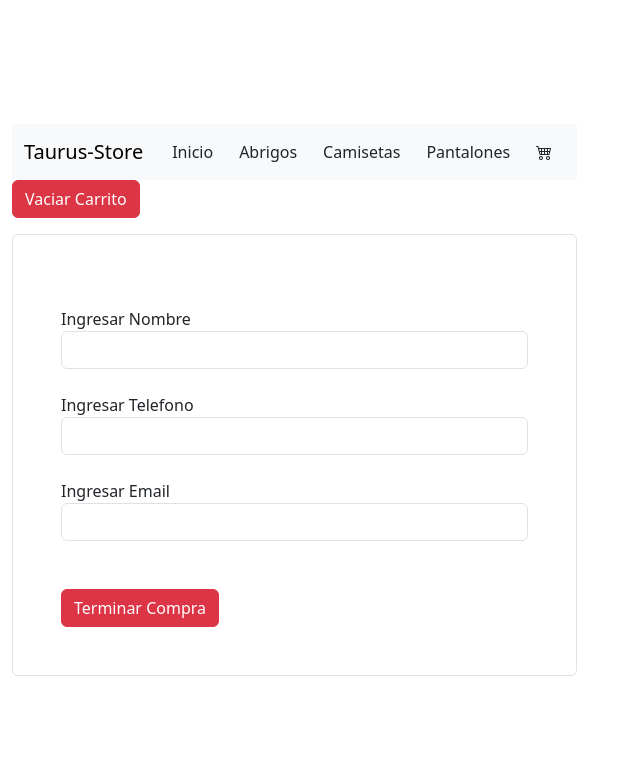
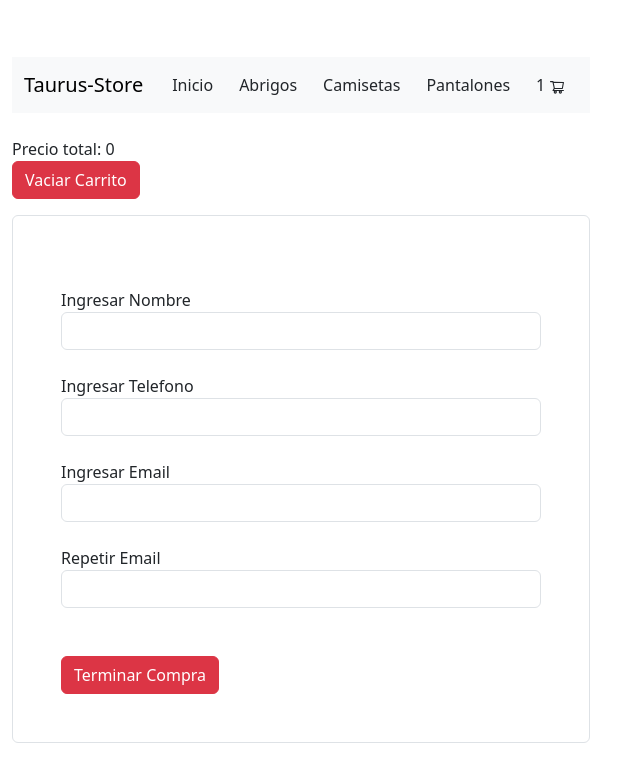
Before and after one commit to Leandr022/Taurus-Store-Ractjs, a React (Vite) app in the folder taurus-reactjs/: page /cart in a window 1280 px wide. Shown: the top 782 px of the page, without its empty margins (0-641 px from the left). Built offline with nearby package versions, Linux system fonts and the light colour scheme.

Commit message:
modificando pf

```diff
--- a/taurus-reactjs/package.json
+++ b/taurus-reactjs/package.json
@@ -16,7 +16,7 @@
     "react": "^18.2.0",
     "react-bootstrap": "^2.9.1",
     "react-dom": "^18.2.0",
-    "react-icons": "^4.11.0",
+    "react-icons": "^4.12.0",
     "react-router-dom": "^6.18.0"
   },
   "devDependencies": {
--- a/taurus-reactjs/src/components/CartContainer/CartContainer.jsx
+++ b/taurus-reactjs/src/components/CartContainer/CartContainer.jsx
@@ -1,15 +1,18 @@
 import {useCartContext} from "../../contexts/CartContext"
 import { addDoc, collection, getFirestore } from "firebase/firestore"
 import {useState} from "react"
+import { Link } from "react-router-dom"
 
 export const CartContainer = () => {
     const[formData, setFormData]= useState({
         name:'',
         phone:'',
         email:'',
+        repetirEmail:''
 
     })
-    const {cartList, vaciarCarrito} = useCartContext()
+    const [isId, setIsId] = useState('')
+    const {cartList, vaciarCarrito, totalPrice, removeProduct} = useCartContext()
 
     const handleOrder = async(evt) => {
         evt.preventDefault()
@@ -21,8 +24,17 @@ export const CartContainer = () => {
         const db = getFirestore()
         const orderCollection = collection(db, 'orders')
         addDoc(orderCollection, order)
-        .then(resp => console.log(resp))
+        .then(resp => setIsId(resp.id))
         .catch(err => console.log(err))
+        .finally( ()=>{
+            setFormData({
+                name:'',
+                phone:'',
+                email:'',
+                repetirEmail:''
+            })
+            vaciarCarrito()
+        })
     }
 
     const handleOnChange= (evt) =>{
@@ -34,12 +46,26 @@ export const CartContainer = () => {
     console.log(formData)
     return (
         <div>
+            {isId !== '' && <label>La orden de compra es: {isId}</label>}
             {cartList.map(products => <div key={products.id}>
                                         <img className="w25" src={products.img} />
                                         Cantidad: {products.cantidad} - Precio: {products.price}
-                                        <button className="btn btn-danger"></button>
+                                        <button className="btn btn-danger" onClick={() =>removeProduct(products.id)}> X </button>
                                         </div>
             )}
+
+                {
+                    totalPrice() !== 0 ?
+                        <div>
+                            No hay producto
+                            <br/>
+                            <Link to={'/'}> Ir a elegir productos</Link>
+                        </div>
+                    :
+                        <>
+                            <br/>
+                            <label>Precio total: {totalPrice()} </label>
+                            <br/>
                             <button className="btn btn-danger" onClick={vaciarCarrito}> Vaciar Carrito</button>
                             <form className="form-control p-5 mt-3" onSubmit={handleOrder}>
                                 <br/>
@@ -73,9 +99,21 @@ export const CartContainer = () => {
                                     onChange={handleOnChange}
                                 />
                                 <br/>
+                                <label>Repetir Email</label>
+                                <br/>
+                                <input
+                                    className="form-control"
+                                    type="text"
+                                    name="repetirEmail"
+                                    value={formData.repetirEmail}
+                                    onChange={handleOnChange}
+                                />
+                                <br/>
                                 <br/>
                                 <button className="btn btn-danger"> Terminar Compra</button>
                             </form>
+                        </>
+                }
         </div>
     )
 }
--- a/taurus-reactjs/src/components/CartWidget/CarWidget.jsx
+++ b/taurus-reactjs/src/components/CartWidget/CarWidget.jsx
@@ -1,7 +1,12 @@
+import { useCartContext } from "../../contexts/CartContext"
+import { AiOutlineShoppingCart } from "react-icons/ai";
+
 export const CarWidget = () => {
+    const {totalCantidad} = useCartContext()
     return (
         <div>
-            <i className="bi bi-cart4"></i>
+            {totalCantidad() !== 0 && totalCantidad()}
+            1 <AiOutlineShoppingCart />
         </div>
     )
 }
--- a/taurus-reactjs/src/components/ItemCounter/ItemCounter.jsx
+++ b/taurus-reactjs/src/components/ItemCounter/ItemCounter.jsx
@@ -11,6 +11,7 @@ export const ItemCounter = (initial=1, stock=6, onAdd) => {
 
     return (
         <div className="w-25">
+
             <button className='btn btn-outline-dark' onClick={handleSumar}>+</button>
             <button className='btn btn-outline-dark' onClick={handleRestar}>-</button>
             <button className='btn btn-outline-dark' onClick={handleOnAdd}>Agregar al Carrito</button>
--- a/taurus-reactjs/src/components/ItemDetailContainer/ItemDetailContainer.jsx
+++ b/taurus-reactjs/src/components/ItemDetailContainer/ItemDetailContainer.jsx
@@ -3,9 +3,11 @@ import { useParams } from 'react-router-dom'
 import {mFetch} from "../../helpers/mFetch"
 import ItemDetail from './ItemDetail/ItemDetail.jsx'
 import ItemCounter from '../ItemCounter/ItemCounter.jsx'
+import { Loading } from '../Loading/Loading.jsx'
 
 export const ItemDetailContainer = () => {
     const[products, setproduct] = useState({})
+    const [loading, setLoading] = useState(true)
     const { pid } = useParams()
 
 
@@ -13,9 +15,13 @@ export const ItemDetailContainer = () => {
         mFetch(pid)
             .then(res => setproduct(res))
             .catch(err => console.log('Error: ', err))
+            .finally(() => setLoading(false))
     }, [pid])
 
     return (
+        loading ?
+            <Loading/>
+        :
         <ItemDetail products={products} />
     )
 }
--- a/taurus-reactjs/src/components/ItemListContainer/ItemList/ItemList.jsx
+++ b/taurus-reactjs/src/components/ItemListContainer/ItemList/ItemList.jsx
@@ -32,7 +32,7 @@ const productFiltered = (productos, filterState, handleFilterChange) => {
                 <p>Stock: {products.stock}</p>
                 <p>Descripción: {products.description}</p>
                 </div>
-                    <div className='card/footer'>
+                    <div className='card-footer'>
                         <button className='btn btn-outline-dark w-100'>Detalle</button>
                     </div>
                 </div>
@@ -60,8 +60,6 @@ const productFiltered = (productos, filterState, handleFilterChange) => {
 
 export const ItemList = ({ productos }) => {
     return (
-
-
         <div style={{
             display: 'flex',
             flexDirection: 'row' ,
--- a/taurus-reactjs/src/components/ItemListContainer/ItemListContainer.jsx
+++ b/taurus-reactjs/src/components/ItemListContainer/ItemListContainer.jsx
@@ -2,13 +2,9 @@ import { useEffect , useState} from "react"
 import { mFetch } from "../../helpers/mFetch"
 import { useParams } from "react-router-dom"
 import { ItemList } from "./ItemList/ItemList"
+import { Loading } from "../Loading/Loading"
 
 
-const Loading = () => {
-    return(
-        <h2> Cargando...</h2>
-    )
-}
 
 export const ItemListContainer = ({ greeting }) => {
     const [productos, setProductos] = useState([])
--- /dev/null
+++ b/taurus-reactjs/src/components/Loading/Loading.jsx
@@ -0,0 +1,6 @@
+export const Loading = () => {
+
+    return(
+        <h2> Cargando...</h2>
+    )
+}
--- a/taurus-reactjs/src/contexts/CartContext.jsx
+++ b/taurus-reactjs/src/contexts/CartContext.jsx
@@ -7,7 +7,14 @@ export const useCartContext = () => useContext(CartContext)
 export const CartContextProvider = ({ children }) => {
     const [cartList , setCartList] = useState([])
 
-    const addProduct = (product) => {
+    const isCart = (pid) => cartList.findIndex(products => products.id=== pid)
+
+    const addProduct = (products) => {
+        const indexProduct = isCart(products.id)
+        if (indexProduct !== -1){
+            cartList[indexProduct].cantidad += products.cantidad
+            return setCartList([...cartList])
+        }
         setCartList([
             ...cartList,
             product
@@ -17,11 +24,22 @@ export const CartContextProvider = ({ children }) => {
     const vaciarCarrito = () => {
         setCartList([])
     }
+
+    const totalPrice = () => cartList.reduce((totalPrecio,products) => totalPrecio += (products.price * products.cantidad) ,0)
+
+    const totalCantidad = () => cartList.reduce((totalProduct,products) => totalProduct += products.cantidad ,0)
+
+    const removeProduct = (pid) => {
+        setCartList(cartList.filter(products => products.id !== pid))
+    }
     return(
         <CartContext.Provider value= {{
             cartList,
             addProduct,
-            vaciarCarrito
+            vaciarCarrito,
+            totalPrice,
+            totalCantidad,
+            removeProduct
         }}>
         {children}
         </CartContext.Provider>
```
Also changed, not shown: taurus-reactjs/src/App.jsx (+0 -10 lines), 1 other file (tests, documents, lock files or other folders). Lines whose indentation alone changed are shown as unchanged.
